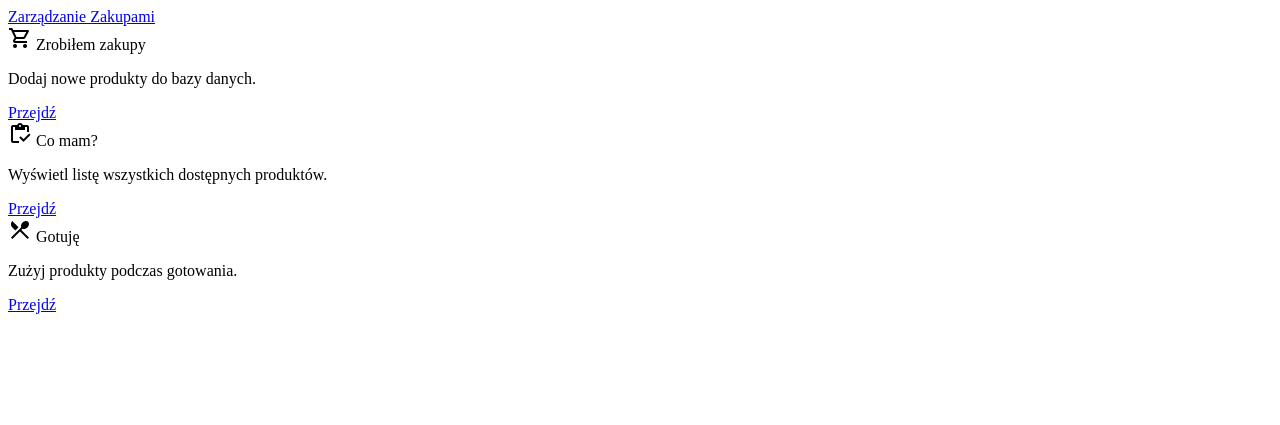
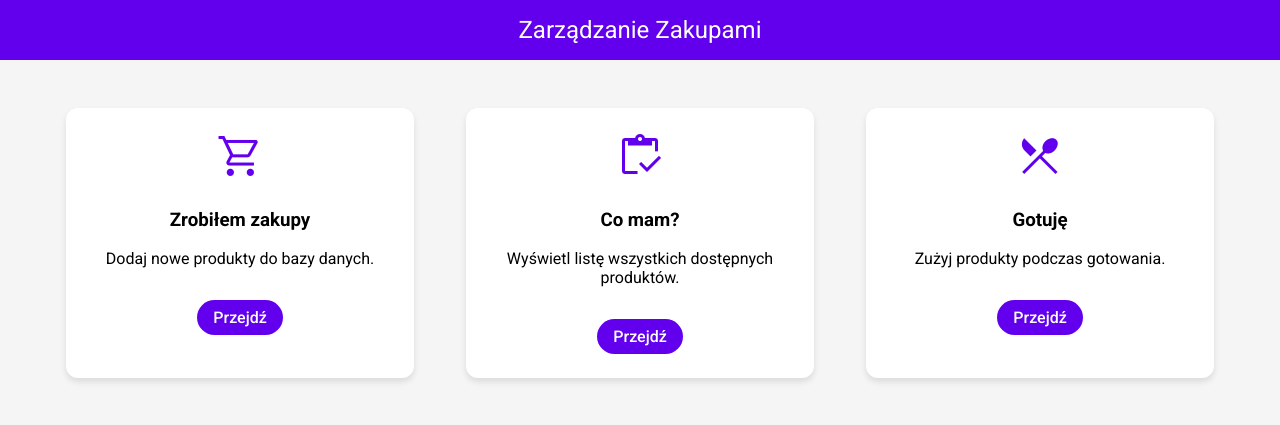
Before and after one commit to codemarcinu/shopping_management, a Flask app: page / in a window 1280 px wide. Shown: the top 425 px of the page. Run offline with Flask 3, Linux system fonts and the light colour scheme.

Commit message:
Update index.html

```diff
--- a/templates/index.html
+++ b/templates/index.html
@@ -7,50 +7,104 @@
     <!-- Google Fonts & Icons -->
     <link href="https://fonts.googleapis.com/css2?family=Roboto:wght@400;500;700&display=swap" rel="stylesheet">
     <link href="https://fonts.googleapis.com/css2?family=Material+Symbols+Outlined" rel="stylesheet">
+    <!-- Wbudowane style -->
+    <style>
+        :root {
+            --md-primary: #6200EE; /* Primary kolor */
+            --md-primary-container: #BB86FC; /* Primary Container */
+            --md-secondary: #03DAC6; /* Secondary */
+            --md-background: #F5F5F5; /* Tło */
+            --md-surface: #FFFFFF; /* Powierzchnie */
+            --md-on-primary: #FFFFFF; /* Tekst na kolorze primary */
+        }
+
+        body {
+            font-family: 'Roboto', sans-serif;
+            background-color: var(--md-background);
+            margin: 0;
+            padding: 0;
+        }
+
+        nav {
+            background-color: var(--md-primary);
+            padding: 1rem;
+        }
+
+        nav a {
+            color: var(--md-on-primary);
+            font-size: 1.5rem;
+            text-decoration: none;
+            text-align: center;
+            display: block;
+        }
+
+        .container {
+            max-width: 1200px;
+            margin: 2rem auto;
+            padding: 0 1rem;
+        }
+
+        .row {
+            display: flex;
+            justify-content: space-around;
+            flex-wrap: wrap;
+        }
+
+        .card {
+            background-color: var(--md-surface);
+            border-radius: 12px;
+            box-shadow: 0px 4px 6px rgba(0, 0, 0, 0.1);
+            width: 300px;
+            margin: 1rem;
+            padding: 1.5rem;
+            text-align: center;
+        }
+
+        .card i, .card .material-symbols-outlined {
+            font-size: 48px;
+            color: var(--md-primary);
+            margin-bottom: 10px;
+        }
+
+        .card .btn {
+            background-color: var(--md-primary);
+            color: var(--md-on-primary);
+            border-radius: 20px;
+            font-weight: 500;
+            text-decoration: none;
+            padding: 0.5rem 1rem;
+            display: inline-block;
+            margin-top: 1rem;
+        }
+
+        .card .btn:hover {
+            background-color: var(--md-primary-container);
+        }
+    </style>
 </head>
 <body>
     <nav>
-        <div class="nav-wrapper">
-            <a href="/" class="brand-logo center">Zarządzanie Zakupami</a>
-        </div>
+        <a href="/">Zarządzanie Zakupami</a>
     </nav>
     <div class="container">
         <div class="row">
-            <div class="col s12 m4">
             <div class="card">
-                    <div class="card-content center-align">
                 <span class="material-symbols-outlined">shopping_cart</span>
-                        <span class="card-title">Zrobiłem zakupy</span>
+                <h3>Zrobiłem zakupy</h3>
                 <p>Dodaj nowe produkty do bazy danych.</p>
+                <a href="/dodaj" class="btn">Przejdź</a>
             </div>
-                    <div class="card-action center-align">
-                        <a href="/dodaj" class="btn waves-effect waves-light">Przejdź</a>
+            <div class="card">
+                <span class="material-symbols-outlined">inventory</span>
+                <h3>Co mam?</h3>
+                <p>Wyświetl listę wszystkich dostępnych produktów.</p>
+                <a href="/co-mam" class="btn">Przejdź</a>
             </div>
-                </div>
-            </div>
-            <div class="col s12 m4">
             <div class="card">
-                    <div class="card-content center-align">
-                        <span class="material-symbols-outlined">inventory</span>
-                        <span class="card-title">Co mam?</span>
-                        <p>Wyświetl listę wszystkich dostępnych produktów.</p>
-                    </div>
-                    <div class="card-action center-align">
-                        <a href="/co-mam" class="btn waves-effect waves-light">Przejdź</a>
-                    </div>
-                </div>
-            </div>
-            <div class="col s12 m4">
-                <div class="card">
-                    <div class="card-content center-align">
                 <span class="material-symbols-outlined">restaurant_menu</span>
-                        <span class="card-title">Gotuję</span>
+                <h3>Gotuję</h3>
                 <p>Zużyj produkty podczas gotowania.</p>
-                    </div>
-                    <div class="card-action center-align">
-                        <a href="/gotuje" class="btn waves-effect waves-light">Przejdź</a>
-                    </div>
-                </div>
+                <a href="/gotuje" class="btn">Przejdź</a>
             </div>
         </div>
     </div>
```
Lines whose indentation alone changed are shown as unchanged.
